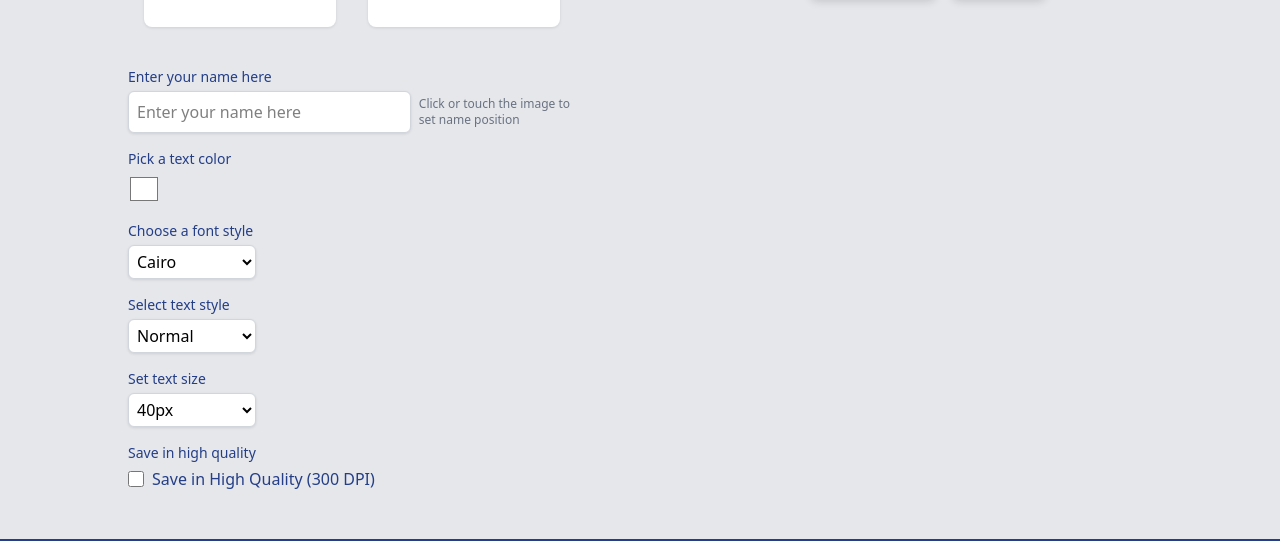
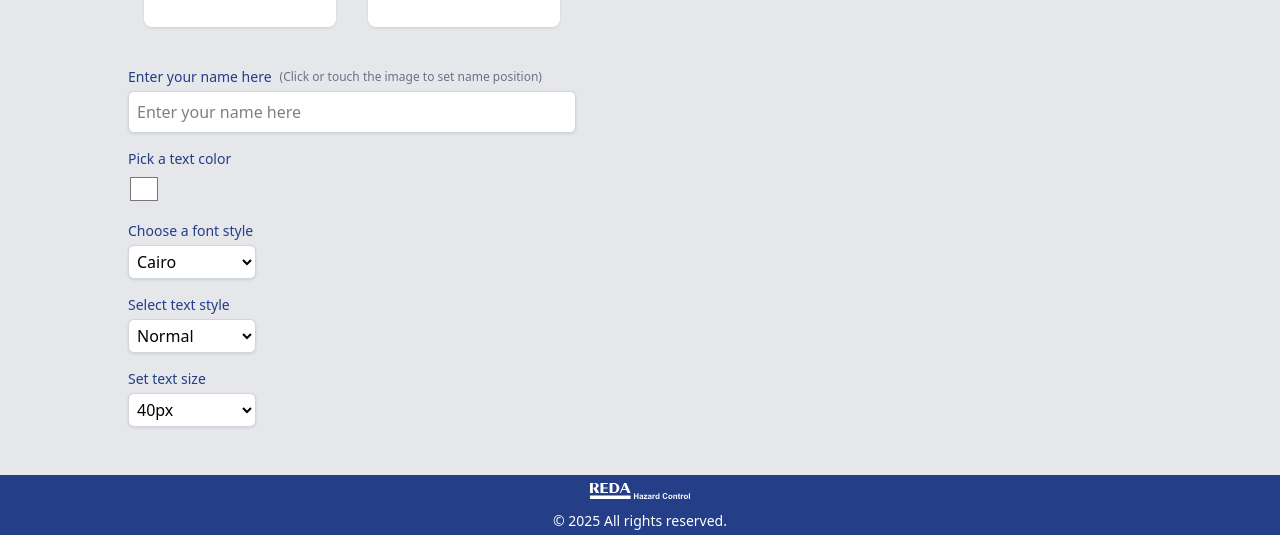
Before and after one commit to Yussif20/REDA-greeting-cards, a React (Vite) app: page / in a window 1280 px wide. Shown: the part 1042-1583 px from the top of the page. Built offline with nearby package versions, Linux system fonts and the light colour scheme; grey boxes are pictures that could not be loaded; a web font is replaced by a local one.

Commit message:
fix=> fix the insturction text and remove save as HQ option

```diff
--- a/src/components/CardSelector.jsx
+++ b/src/components/CardSelector.jsx
@@ -13,7 +13,6 @@ const CardSelector = () => {
   const [font, setFont] = useState('Cairo');
   const [fontStyle, setFontStyle] = useState('normal');
   const [activeTab, setActiveTab] = useState('RHC');
-  const [highRes, setHighRes] = useState(false);
   const [fontSize, setFontSize] = useState(40);
   const [fontsLoaded, setFontsLoaded] = useState(false);
   const canvasRef = useRef(null);
@@ -122,8 +121,6 @@ const CardSelector = () => {
 
     const originalWidth = selectedImage.width;
     const originalHeight = selectedImage.height;
-    const dpi = highRes ? 200 : 72;
-    const scale = dpi / 72;
 
     canvas.width = originalWidth;
     canvas.height = originalHeight;
@@ -139,7 +136,7 @@ const CardSelector = () => {
     ctx.drawImage(selectedImage, 0, 0, canvas.width, canvas.height);
 
     const baseFontSize = Math.min(originalWidth, originalHeight) * 0.25;
-    const adjustedFontSize = (fontSize || baseFontSize) * (highRes ? scale : 1);
+    const adjustedFontSize = fontSize || baseFontSize;
 
     const fontString = `${fontStyle === 'bold' ? 'bold ' : ''}${
       fontStyle === 'italic' ? 'italic ' : ''
@@ -179,22 +176,19 @@ const CardSelector = () => {
     try {
       drawPreview();
       const canvas = canvasRef.current;
-      const dataUrl = canvas.toDataURL('image/png', highRes ? 1.0 : 0.7);
+      const dataUrl = canvas.toDataURL('image/png', 0.7);
 
       if (!dataUrl || dataUrl === 'data:,') {
         throw new Error('Canvas failed to generate image data');
       }
 
       const link = document.createElement('a');
-      link.download = `card_${highRes ? 'high_res' : 'normal'}.png`;
+      link.download = 'card.png';
       link.href = dataUrl;
       link.click();
     } catch (error) {
       console.error('Error generating image:', error);
-      alert(
-        t('high_res_error') ||
-          'Failed to save image. Try again or use normal resolution.'
-      );
+      alert(t('download_error') || 'Failed to save image. Try again.');
     }
   };
 
@@ -207,22 +201,16 @@ const CardSelector = () => {
     try {
       drawPreview();
       const canvas = canvasRef.current;
-      const dataUrl = canvas.toDataURL('image/png', highRes ? 1.0 : 0.7);
+      const dataUrl = canvas.toDataURL('image/png', 0.7);
 
       if (!dataUrl || dataUrl === 'data:,') {
         throw new Error('Canvas failed to generate image data');
       }
 
-      // Convert data URL to Blob
       const response = await fetch(dataUrl);
       const blob = await response.blob();
-      const file = new File(
-        [blob],
-        `card_${highRes ? 'high_res' : 'normal'}.png`,
-        { type: 'image/png' }
-      );
+      const file = new File([blob], 'card.png', { type: 'image/png' });
 
-      // Use Web Share API if available
       if (
         navigator.share &&
         navigator.canShare &&
@@ -234,7 +222,6 @@ const CardSelector = () => {
           text: t('share_text'),
         });
       } else {
-        // Fallback: Prompt user to download and share manually
         const link = document.createElement('a');
         link.download = file.name;
         link.href = dataUrl;
@@ -267,7 +254,6 @@ const CardSelector = () => {
     namePosition,
     font,
     fontStyle,
-    highRes,
     fontSize,
     i18n.language,
     fontsLoaded,
@@ -366,10 +352,16 @@ const CardSelector = () => {
           {/* Options */}
           <div className="w-full max-w-md flex flex-col gap-4">
             <div className="flex flex-col gap-1">
+              <div className="flex items-center gap-2">
                 <span className="text-sm text-[#243e87] font-medium">
                   {t('guide_name')}
                 </span>
-              <div className="flex flex-col sm:flex-row items-start sm:items-center gap-2">
+                <span className="text-xs text-gray-500">
+                  {i18n.language === 'ar'
+                    ? `(لتحديد مكان وضع الاسم على الصورة اضغط أو المس الصورة واختر المكان المناسب)`
+                    : '(Click or touch the image to set name position)'}
+                </span>
+              </div>
               <input
                 type="text"
                 value={name}
@@ -377,12 +369,6 @@ const CardSelector = () => {
                 placeholder={t('enter_name')}
                 className="p-2 w-full bg-white border border-gray-300 rounded-md shadow-[0_1px_3px_rgba(0,0,0,0.1)] focus:outline-none focus:ring-2 focus:ring-[#243e87] focus:border-transparent transition-all duration-200"
               />
-                <span className="text-xs text-gray-500 mt-1 sm:mt-0">
-                  {i18n.language === 'ar'
-                    ? 'اضغط أو المس الصورة لتحديد مكان الاسم'
-                    : 'Click or touch the image to set name position'}
-                </span>
-              </div>
             </div>
 
             <div className="flex flex-col gap-1">
@@ -460,31 +446,13 @@ const CardSelector = () => {
                 <option value="300">300px</option>
               </select>
             </div>
-
-            <div className="flex flex-col gap-1">
-              <span className="text-sm text-[#243e87] font-medium">
-                {t('guide_high_res')}
-              </span>
-              <div className="flex items-center gap-2">
-                <input
-                  type="checkbox"
-                  id="highRes"
-                  checked={highRes}
-                  onChange={(e) => setHighRes(e.target.checked)}
-                  className="w-4 h-4 accent-[#ee2e3a]"
-                />
-                <label htmlFor="highRes" className="text-[#243e87] font-medium">
-                  {t('save_high_quality')}
-                </label>
-              </div>
-            </div>
           </div>
         </div>
 
         <div className="w-full lg:w-1/2 p-4 flex flex-col items-center justify-center gap-4">
           <canvas
             ref={canvasRef}
-            className="w-full h-auto border border-gray-300 rounded-lg shadow-[0_4px_8+Dx_rgba(0,0,0,0.15)] cursor-crosshair"
+            className="w-full h-auto border border-gray-300 rounded-lg shadow-[0_4px_8px_rgba(0,0,0,0.15)] cursor-crosshair"
             onClick={handleCanvasClick}
           />
           <div className="flex gap-4">
```
Lines whose indentation alone changed are shown as unchanged.
